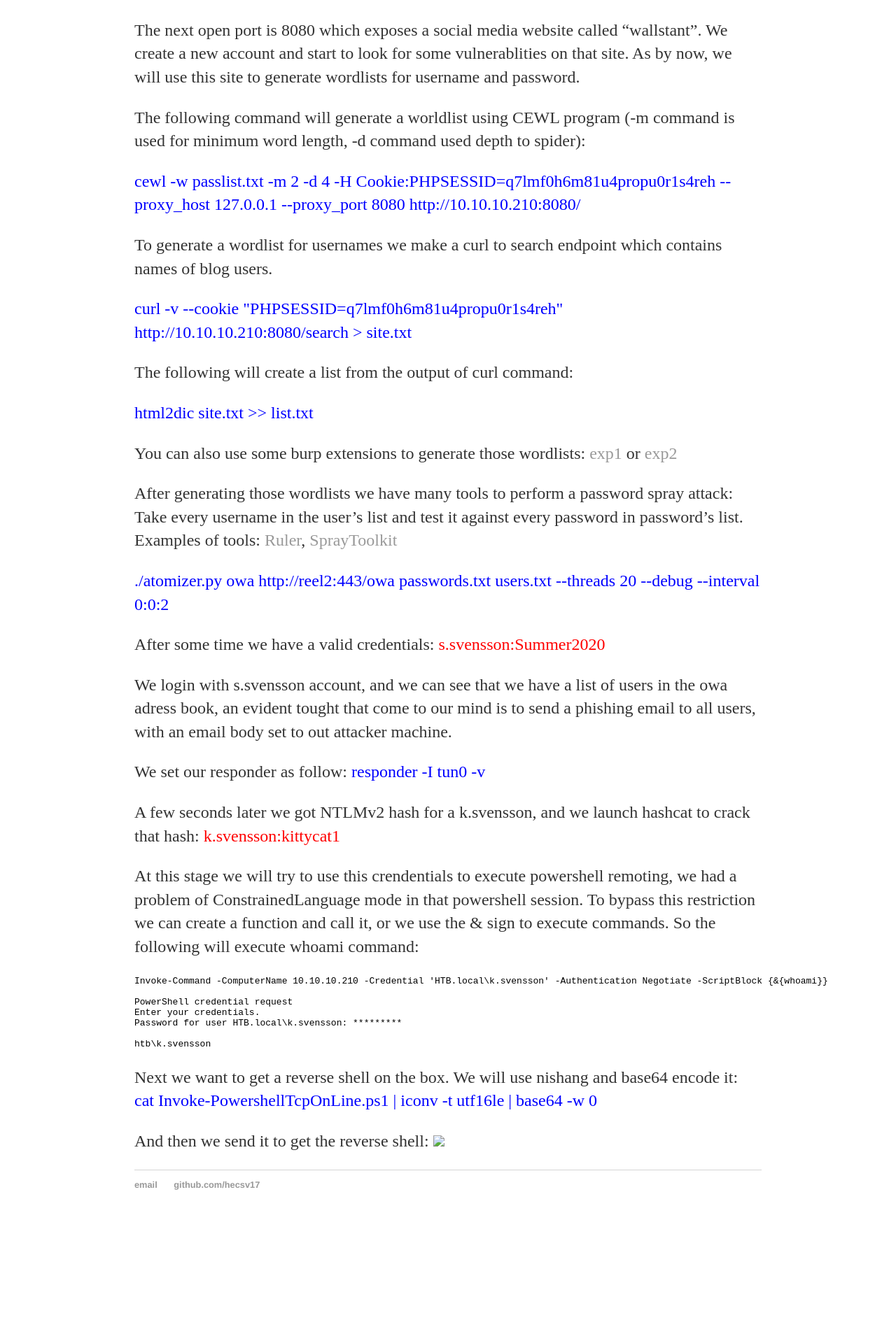
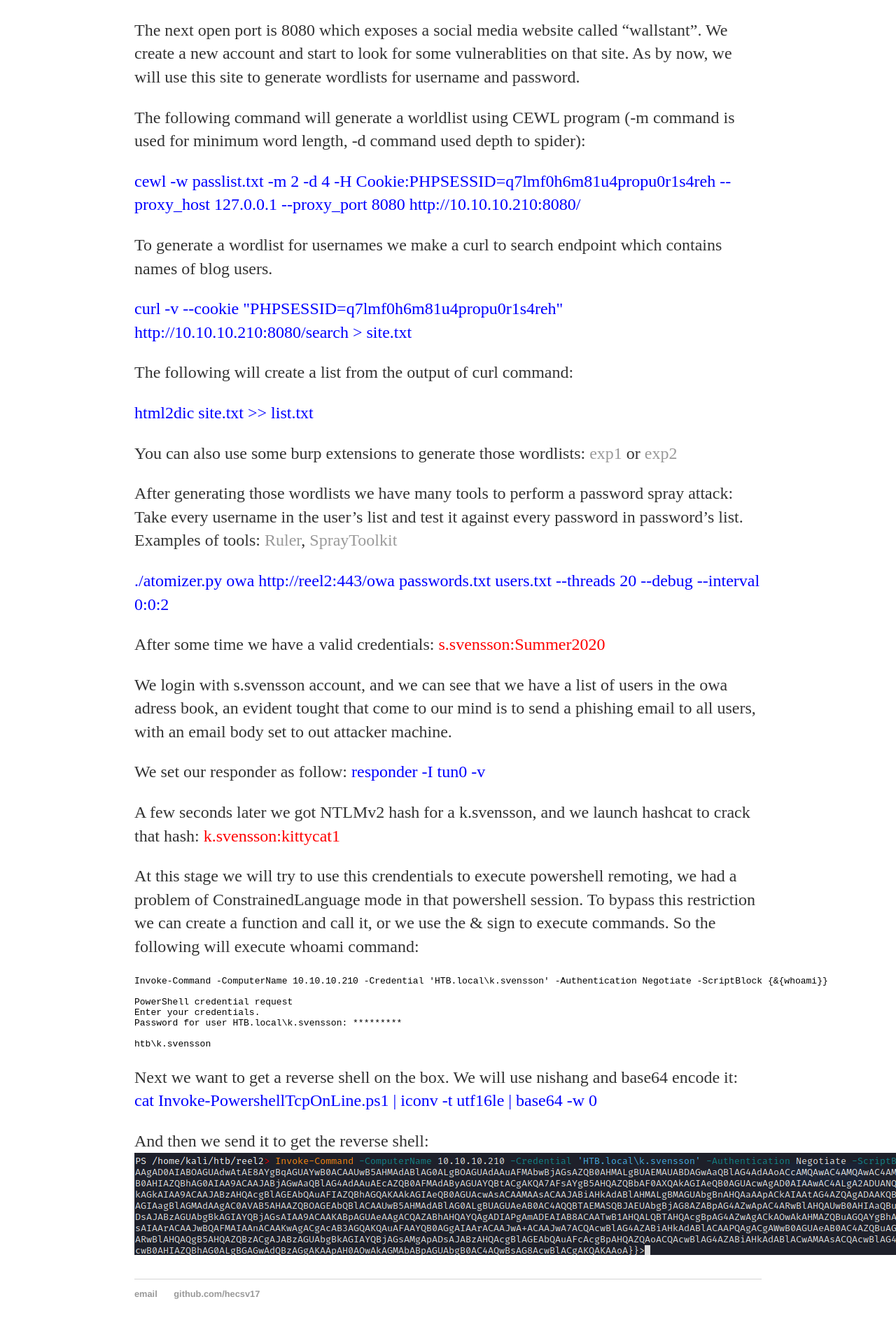
Before and after one commit to hecsv17/hecsv17.github.io, a Jekyll site: the page built from _posts/2021-03-13-hackthebox-reel2.md, in a window 1280 px wide. Shown: the part 1078-2995 px from the top of the page at 70% size. Built offline with Jekyll 4.4.1, drawn with Linux system fonts in a browser that asks for light colours; our own code applies the rules of GitHub Pages for plain Markdown files; before the commit the page ends 2839 px from its top, so only the background shows below that.

Commit message:
Update 2021-03-13-hackthebox-reel2.md

```diff
--- a/_posts/2021-03-13-hackthebox-reel2.md
+++ b/_posts/2021-03-13-hackthebox-reel2.md
@@ -81,4 +81,4 @@
 
 
 And then we send it to get the reverse shell:
-<img src="src/rev1.png">
+<img src="/src/rev1.png">
```
